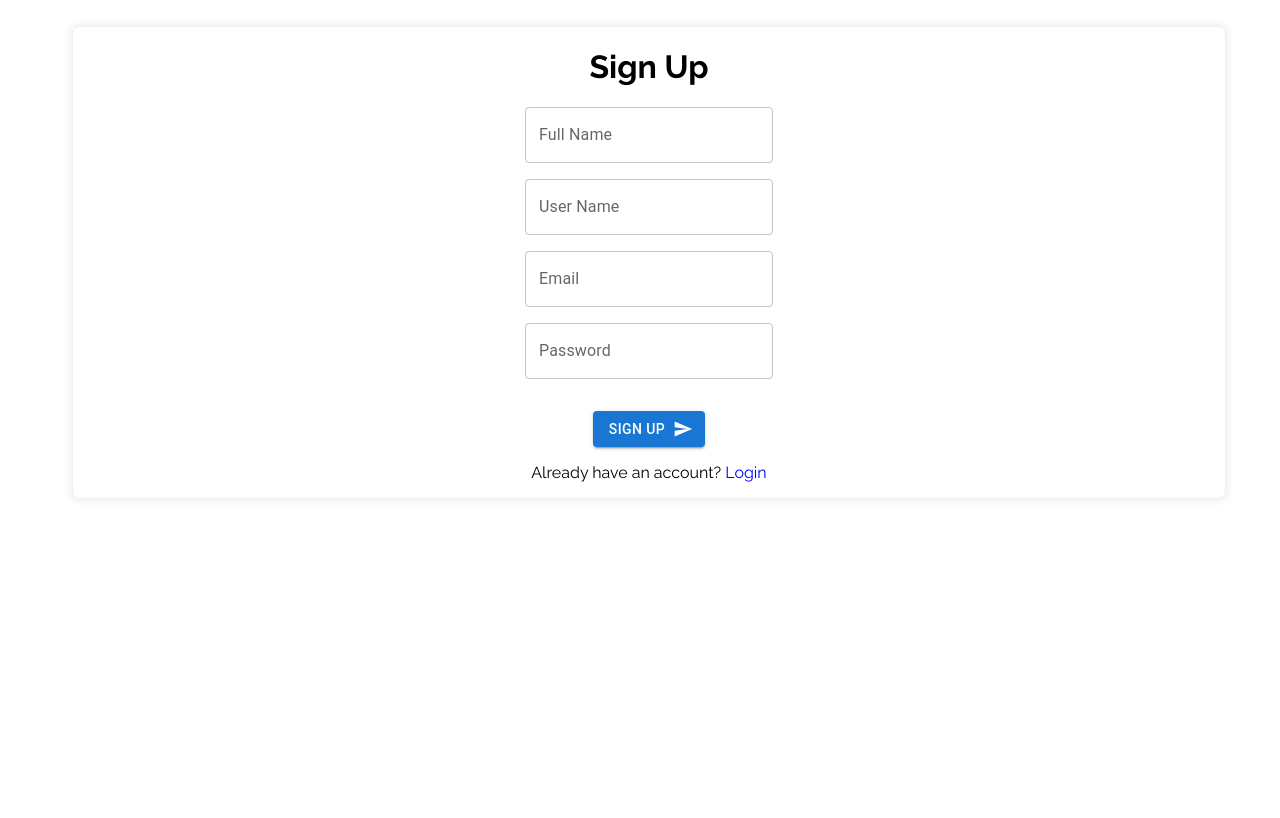
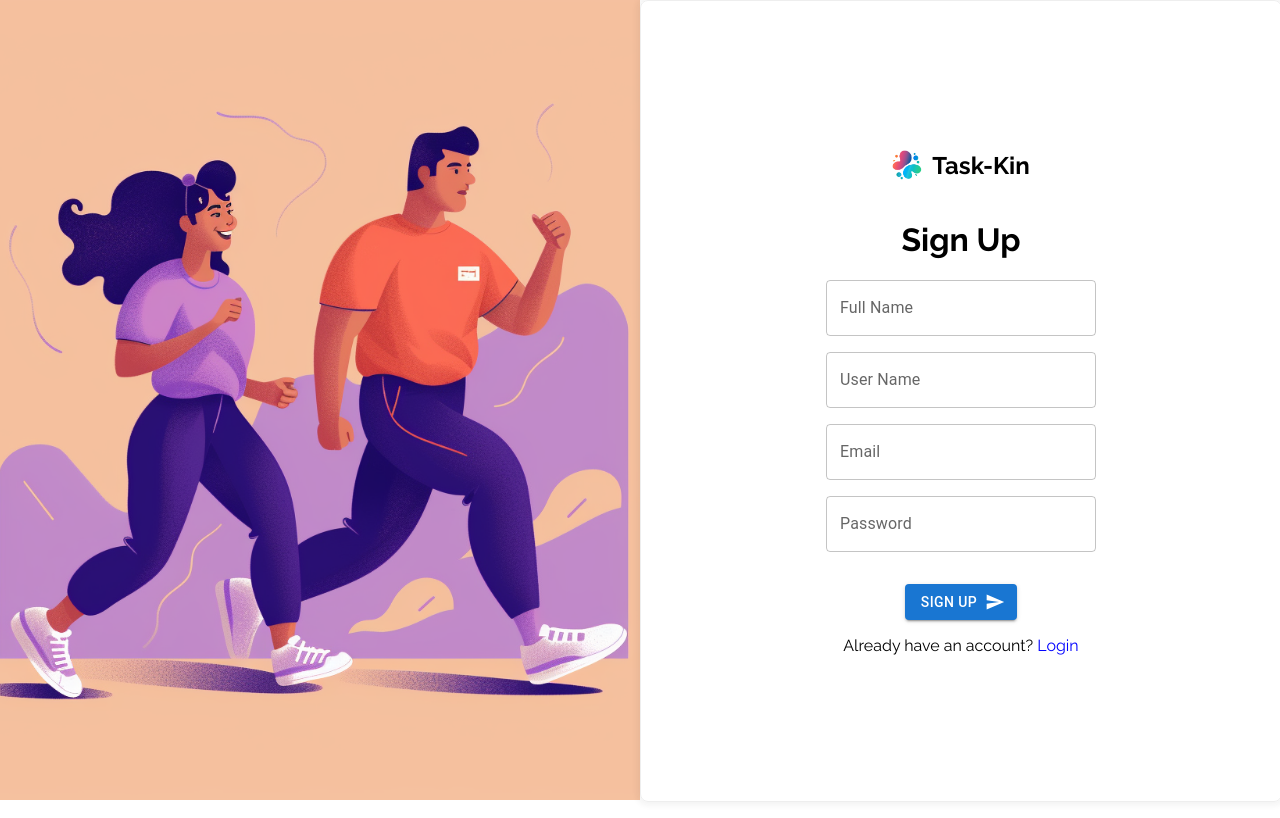
Before and after one commit to koshirok096/task-kin, a React (Create React App) app in the folder client/: page /signup in a window 1280 px wide. Built offline with nearby package versions, Linux system fonts and the light colour scheme.

Commit message:
added something

```diff
--- a/client/src/App.css
+++ b/client/src/App.css
@@ -43,6 +43,7 @@ a {
 }
 
 body{
+  margin: 0;
   font-family: 'Raleway', sans-serif;
   /*要素の高さを指定*/
   /* height: 300px; */
--- a/client/src/components/TodoCard/TodoCard.jsx
+++ b/client/src/components/TodoCard/TodoCard.jsx
@@ -151,7 +151,7 @@ export default function TodoCard() {
 
       <Grid item xs={12} md={6}>
         <Typography sx={{ mt: 4, mb: 2 }} variant="h6" component="div">
-          Avatar with text and icon
+          Group Todo List
         </Typography>
         <List dense={dense}>
           {inProgressTodos.map((todo, index) => (
--- a/client/src/pages/Calendar/Calendar.module.css
+++ b/client/src/pages/Calendar/Calendar.module.css
@@ -1,6 +1,8 @@
 .main_wrapper{
-    width: 90vw;
+    width: 75vw;
     height: 100%;
     margin: auto;
     padding: 10px;
+    font-family: 'Raleway', sans-serif;
+
 }
--- a/client/src/pages/Login/Login.jsx
+++ b/client/src/pages/Login/Login.jsx
@@ -8,6 +8,7 @@ import TextField from '@mui/material/TextField';
 import Button from '@mui/material/Button';
 import SendIcon from '@mui/icons-material/Send';
 import styles from "./Login.module.css";
+import mainLogo from "../../images/main-logo.png";
 
 const Login = () => {
   const [email, setEmail] = useState('');
@@ -80,9 +81,14 @@ const Login = () => {
         noValidate
         autoComplete="off"
       >
+        <div className={styles.leftwrapper}></div>
         <div className={styles.login_wrapper}>
+          <div className={styles.logo_wrapper}>
+            <img src={mainLogo} alt="Logo" />
+            <h2>Task-Kin</h2>
+          </div>
           <h1>Login</h1>
-          <div style={{display:"flex", flexDirection:"column"}}>
+          <div style={{display:"flex", flexDirection:"column", width:"270px"}}>
             <TextField
               id="outlined-basic"
               label="Email"
--- a/client/src/pages/Login/Login.module.css
+++ b/client/src/pages/Login/Login.module.css
@@ -1,3 +1,21 @@
+.main_wrapper{
+    display: flex;
+    flex-direction: row!important;
+    margin: 0;
+    font-family: 'Raleway', sans-serif;
+}
+
+.leftwrapper{
+    background-image: url('../../images/login-mood.png');
+    min-width: 50vw;
+    height: 100vh;
+    background-position: center;
+    background-size: cover;
+    background-repeat: no-repeat;
+    margin: 0!important;
+}
+
+
 
 .login_wrapper {
     text-align: center;
@@ -13,9 +31,22 @@
     align-items: center;
     justify-content: center;
     height: 100vh; /* Opcional, para centralizar na altura da janela */
-    min-width: 100vw;
-    margin: 0 auto; /* Centraliza horizontalmente */
+    min-width: 50vw;
+    margin: 0 auto!important; /* Centraliza horizontalmente */
   }
+
+
+  .logo_wrapper{
+    display: flex;
+    justify-content: center;
+    align-items: center;
+}
+
+.logo_wrapper img{
+    width: 30px;
+    height: 30px;
+    margin-right: 10px;
+}
 
   /* Optionally define other styles here */
 
--- a/client/src/pages/Settings/Settings.jsx
+++ b/client/src/pages/Settings/Settings.jsx
@@ -28,13 +28,28 @@ export default function Settings({ remainingInvitation, uncompletedTodos }) {
   const handleCreateGroupClick = () => setOpenCreateGroupModal(true);
   const handleCreateGroupClose = () => setOpenCreateGroupModal(false);
 
+  const [group, setGroup] = useState(null);
 
   const label = { inputProps: { 'aria-label': 'Switch demo' } };
   const token = useSelector(state => state.auth.token);
   const user = useSelector(state => state.auth.user);
 
-  console.log(user);
   const [invitations, setInvitations] = useState([]);
+
+  const getGroup = async () => {
+    try {
+      const response = await fetch(`http://localhost:3001/group/${user.group[0]}`, {
+        headers: {
+          Authorization: `${token}` // Here
+        }
+      });
+      const data = await response.json();
+      setGroup(data);
+    } catch (error) {
+      console.error("An error occurred:", error);
+    }
+  };
+
 
 
   useEffect(() => {
@@ -66,6 +81,11 @@ export default function Settings({ remainingInvitation, uncompletedTodos }) {
     } catch (error) {}
   }
 
+  useEffect(() => {
+    // Fetch the user's group information when the component mounts
+    getGroup();
+  }, []);
+
   return (
     <>
       <Box className={styles.main_wrapper}>
@@ -74,14 +94,14 @@ export default function Settings({ remainingInvitation, uncompletedTodos }) {
           <h2>Invitation</h2>
           {invitations.map((invitation, index) => (
             invitation.status === "pending" && (
-              <div key={index}>
+              <div key={index} className={styles.section_wrapper}>
               <Avatar
                 alt="Invited User"
                 src={invitation.avatarSrc} // Replace with the actual avatar source from the invitation data
                 sx={{ width: 40, height: 40, bgcolor: lightBlue[200] }}
               />
               <p>
-                Hey! <i>{invitation?.group?.name}</i> asked you to join <u>{invitation.groupName}</u>.
+                Hey! <i style={{color:'purple', fontWeight:'bold'}}>{invitation?.group?.name}</i> asked you to join <u>{invitation.groupName}</u>.
               </p>
               <div>
                 <Button variant="outlined" onClick={() => handleInvitation("accept", invitation._id)}>Accept</Button>
@@ -92,14 +112,14 @@ export default function Settings({ remainingInvitation, uncompletedTodos }) {
           ))}
           <div className={styles.section_wrapper}>
           <h3>Invite User</h3>
-            <p>Do you want to invite a new member to your group? Let's tell!</p>
+            <p>Do you want to invite a new member to your group? Let's invite!</p>
             <Button variant="outlined" onClick={handleCreateInvitationClick}>
               Create Invitation
             </Button>
           </div>
           <div className={styles.section_wrapper}>
           <h3>Create Group</h3>
-            <p>Do you want to create a new group? Let's do this!</p>
+            <p>Do you want to create a new group? Let's make!</p>
             <Button variant="outlined" onClick={handleCreateGroupClick}>
               Create Group
             </Button>
@@ -117,9 +137,10 @@ export default function Settings({ remainingInvitation, uncompletedTodos }) {
             className={styles.avatar_wrapper}
             sx={{ width: 100, height: 100, fontSize: 48, bgcolor: lightBlue[200] }}
           />
-          <h2>{user?.username}</h2>
+          <h2 style={{ marginBottom: '0'}}>{user?.username}</h2>
           <p>{user.email}</p>
-          <div className={styles.groupbox}>Group A</div>
+          {/* <p>{user.description}</p> */}
+          <div className={styles.groupbox}>{group?.name}</div>
         </div>
         <CreateInvitationModal
           open={OpenCreateInvitationModal}
--- a/client/src/pages/Settings/Settings.module.css
+++ b/client/src/pages/Settings/Settings.module.css
@@ -7,6 +7,8 @@
     flex-direction: row;
     justify-content: center;
     align-items: center;
+    font-family: 'Raleway', sans-serif;
+
 }
 
 .left_wrapper{
@@ -17,6 +19,7 @@
 
 .left_wrapper h2{
     margin-top: 2rem;
+    margin-left: 1rem;
 }
 
 .section_wrapper{
@@ -69,7 +72,9 @@
 
 .groupbox{
     padding: 0.5rem 1rem;
-    border: 1px solid black;
+    border: 1px solid mediumseagreen;
+    color: mediumseagreen;
+    font-weight: bold;
     border-radius: 10px;
     margin-bottom:1rem;
 }
--- a/client/src/pages/Signup/Signup.jsx
+++ b/client/src/pages/Signup/Signup.jsx
@@ -9,6 +9,8 @@ import Button from '@mui/material/Button';
 import SendIcon from '@mui/icons-material/Send';
 import styles from "./Signup.module.css";
 import loaderImage from '../../images/loader.gif'; // Replace with the actual path to your loader.gif
+import mainLogo from "../../images/main-logo.png";
+
 
 const Signup = () => {
   const [fullName, setFullName] = useState('');
@@ -111,11 +113,17 @@ const Signup = () => {
         noValidate
         autoComplete="off"
       >
+        <div className={styles.leftwrapper}></div>
         <div className={styles.signup_wrapper}>
+        <div className={styles.logo_wrapper}>
+            <img src={mainLogo} alt="Logo" />
+            <h2>Task-Kin</h2>
+          </div>
           <h1>Sign Up</h1>
           {signupMessage && <p className={styles.signup_message}>{signupMessage}</p>} {/* メッセージを表示 */}
           <div className={styles.fieldswrapper}>
             <TextField
+              className={styles.inputwrapper}
               id="fullName"
               label="Full Name"
               variant="outlined"
@@ -126,6 +134,7 @@ const Signup = () => {
               sx={{ marginBottom: '1rem' }}
             />
             <TextField
+              className={styles.inputwrapper}
               id="userName"
               label="User Name"
               variant="outlined"
@@ -136,6 +145,7 @@ const Signup = () => {
               sx={{ marginBottom: '1rem' }}
             />
             <TextField
+              className={styles.inputwrapper}
               id="email"
               label="Email"
               variant="outlined"
@@ -146,6 +156,7 @@ const Signup = () => {
               sx={{ marginBottom: '1rem' }}
             />
             <TextField
+              className={styles.inputwrapper}
               id="password"
               label="Password"
               variant="outlined"
--- a/client/src/pages/Signup/Signup.module.css
+++ b/client/src/pages/Signup/Signup.module.css
@@ -1,21 +1,51 @@
 .main_wrapper{
-  width: 90vw;
-  height: 100%;
-  margin: auto;
-  padding: 10px;
+  display: flex;
+  flex-direction: row!important;
+  margin: 0;
+  font-family: 'Raleway', sans-serif;
 }
 
+.leftwrapper{
+  background-image: url('../../images/signup-mood.png');
+  min-width: 50vw;
+  height: 100vh;
+  background-position: center;
+  background-size: cover;
+  background-repeat: no-repeat;
+  margin: 0!important;
+}
+
+
+
 .signup_wrapper {
-  min-width: 100%;
-  /* display: flex; */
-  /* flex-direction: column; */
   text-align: center;
   border: 1px solid #eee;
-  /* padding: 32px; */
   border-radius: 8px;
   box-shadow: rgba(40, 40, 40, 0.059) 0px 0px 6px 3px;
   -webkit-box-shadow: rgba(40, 40, 40, 0.0588235) 0px 0px 6px 3px;
   -moz-box-shadow: rgba(40, 40, 40, 0.0588235) 0px 0px 6px 3px;
+
+  /* Adicione estas propriedades para centralizar vertical e horizontalmente */
+  display: flex;
+  flex-direction: column;
+  align-items: center;
+  justify-content: center;
+  height: 100vh; /* Opcional, para centralizar na altura da janela */
+  min-width: 50vw;
+  margin: 0 auto!important; /* Centraliza horizontalmente */
+}
+
+
+.logo_wrapper{
+  display: flex;
+  justify-content: center;
+  align-items: center;
+}
+
+.logo_wrapper img{
+  width: 30px;
+  height: 30px;
+  margin-right: 10px;
 }
 
 .fieldswrapper{
@@ -31,3 +61,7 @@
   justify-content: center;
   align-items: center;
 }
+
+.inputwrapper{
+  width: 270px;
+}
```
Also changed, not shown: client/src/images/login-mood.png (added), client/src/images/signup-mood.png (added).
